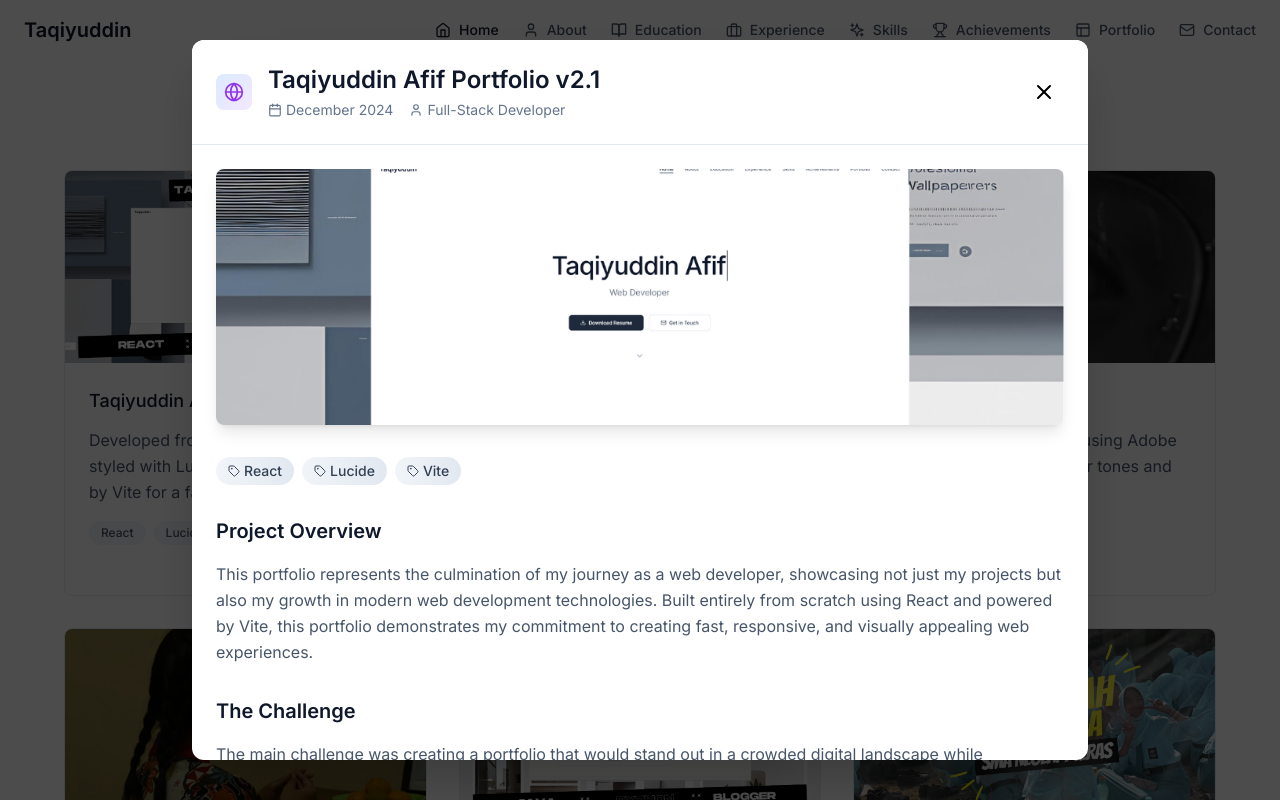
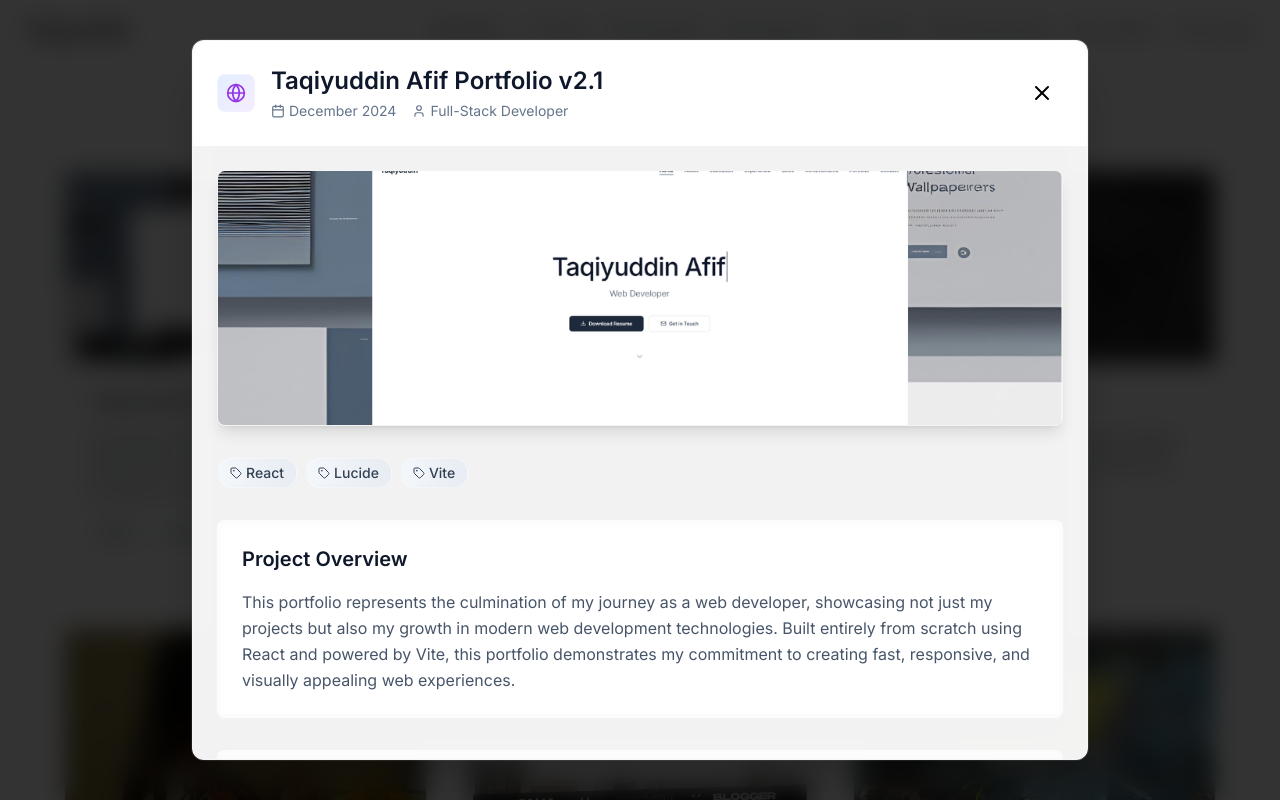
Before and after one commit to takhiyuddin/tqydnv2, a React (Vite) app: page / in a window 1280 px wide. Both pictures are taken after a click on the button "Taqiyuddin Afif Portfolio v2.1". Shown: the part 5627-6427 px from the top of the page. Built offline with nearby package versions, Linux system fonts and the light colour scheme.

Commit message:
Add Blur Effect to Portfolio Blog Modal

```diff
--- a/src/components/Portfolio.tsx
+++ b/src/components/Portfolio.tsx
@@ -63,7 +63,10 @@ const Portfolio = () => {
     setSelectedProject(project);
     setIsPopupOpen(true);
     setIsAnimating(true);
+
+    // Add blur effect to body
     document.body.style.overflow = 'hidden';
+    document.body.classList.add('modal-blur-active');
 
     // Trigger content animations after modal opens
     setTimeout(() => {
@@ -78,6 +81,10 @@ const Portfolio = () => {
 
   const handleCloseBlog = () => {
     setIsAnimating(false);
+
+    // Remove blur effect from body
+    document.body.classList.remove('modal-blur-active');
+
     setTimeout(() => {
       setIsPopupOpen(false);
       setSelectedProject(null);
@@ -397,22 +404,30 @@ const Portfolio = () => {
         </div>
       </div>
 
-      {/* Animated Blog-Style Pop-up */}
+      {/* Animated Blog-Style Pop-up with Blur Background */}
       {isPopupOpen && selectedProject && (
         <div
-          className={`fixed inset-0 z-50 bg-black/70 flex items-center justify-center p-4 overflow-y-auto transition-all duration-300 ${
+          className={`fixed inset-0 z-50 flex items-center justify-center p-4 overflow-y-auto transition-all duration-500 ${
             isAnimating ? 'opacity-100' : 'opacity-0'
           }`}
+          style={{
+            background: 'rgba(0, 0, 0, 0.8)',
+            backdropFilter: 'blur(12px)',
+            WebkitBackdropFilter: 'blur(12px)',
+          }}
         >
           <div
-            className={`bg-white rounded-xl max-w-4xl w-full max-h-[90vh] overflow-y-auto shadow-2xl transform transition-all duration-500 ${
+            className={`bg-white/95 backdrop-blur-xl rounded-xl max-w-4xl w-full max-h-[90vh] overflow-y-auto shadow-2xl border border-white/20 transform transition-all duration-700 ${
               isAnimating ? 'scale-100 translate-y-0 opacity-100' : 'scale-95 translate-y-8 opacity-0'
             }`}
+            style={{
+              boxShadow: '0 25px 50px -12px rgba(0, 0, 0, 0.25), 0 0 0 1px rgba(255, 255, 255, 0.1)',
+            }}
           >
-            {/* Animated Header */}
-            <div className="sticky top-0 bg-white/95 backdrop-blur-md border-b border-slate-200 p-6 flex items-center justify-between">
+            {/* Animated Header with Glass Effect */}
+            <div className="sticky top-0 bg-white/90 backdrop-blur-xl border-b border-white/20 p-6 flex items-center justify-between">
               <div className="flex items-center gap-4">
-                <div className="p-2 bg-gradient-to-br from-blue-100 to-purple-100 rounded-lg transform hover:scale-110 transition-transform duration-200">
+                <div className="p-2 bg-gradient-to-br from-blue-100/80 to-purple-100/80 backdrop-blur-sm rounded-lg transform hover:scale-110 transition-transform duration-200 border border-white/30">
                   {selectedProject.type === 'video' ?
                     <Play size={20} className="text-blue-600" /> :
                     <Globe size={20} className="text-purple-600" />
@@ -436,18 +451,18 @@ const Portfolio = () => {
               </div>
               <button
                 onClick={handleCloseBlog}
-                className="p-2 hover:bg-red-50 hover:text-red-600 rounded-lg transition-all duration-200 transform hover:scale-110"
+                className="p-2 hover:bg-red-50/80 hover:text-red-600 rounded-lg transition-all duration-200 transform hover:scale-110 backdrop-blur-sm border border-transparent hover:border-red-200/50"
               >
                 <X size={24} />
               </button>
             </div>
 
-            {/* Animated Content */}
+            {/* Animated Content with Glass Effect */}
             <div className="p-6 space-y-8">
               {/* Featured Image/Video with Animation */}
               <div className="w-full blog-section opacity-0 transform translate-y-4 transition-all duration-700">
                 {selectedProject.type === 'video' && selectedProject.youtubeId ? (
-                  <div className="aspect-video w-full rounded-lg overflow-hidden shadow-lg hover:shadow-xl transition-shadow duration-300">
+                  <div className="aspect-video w-full rounded-lg overflow-hidden shadow-lg hover:shadow-xl transition-shadow duration-300 border border-white/20">
                     <iframe
                       className="w-full h-full"
                       src={`https://www.youtube.com/embed/${selectedProject.youtubeId}`}
@@ -460,17 +475,17 @@ const Portfolio = () => {
                   <img
                     src={selectedProject.image}
                     alt={selectedProject.title}
-                    className="w-full h-64 object-cover rounded-lg shadow-lg hover:shadow-xl transition-all duration-300 transform hover:scale-[1.02]"
+                    className="w-full h-64 object-cover rounded-lg shadow-lg hover:shadow-xl transition-all duration-300 transform hover:scale-[1.02] border border-white/20"
                   />
                 )}
               </div>
 
-              {/* Animated Tags */}
+              {/* Animated Tags with Glass Effect */}
               <div className="flex flex-wrap gap-2 blog-section opacity-0 transform translate-y-4 transition-all duration-700">
                 {selectedProject.tags.map((tag, index) => (
                   <span
                     key={index}
-                    className="flex items-center gap-1 px-3 py-1 bg-gradient-to-r from-slate-100 to-slate-200 text-slate-700 rounded-full text-sm font-medium hover:from-blue-100 hover:to-purple-100 hover:text-blue-700 transition-all duration-300 transform hover:scale-105"
+                    className="flex items-center gap-1 px-3 py-1 bg-gradient-to-r from-slate-100/80 to-slate-200/80 backdrop-blur-sm text-slate-700 rounded-full text-sm font-medium hover:from-blue-100/80 hover:to-purple-100/80 hover:text-blue-700 transition-all duration-300 transform hover:scale-105 border border-white/30"
                     style={{ animationDelay: `${index * 100}ms` }}
                   >
                     <Tag size={12} />
@@ -479,30 +494,30 @@ const Portfolio = () => {
                 ))}
               </div>
 
-              {/* Animated Blog Content */}
+              {/* Animated Blog Content with Glass Cards */}
               <article className="prose prose-slate max-w-none">
-                <section className="mb-8 blog-section opacity-0 transform translate-y-4 transition-all duration-700">
+                <section className="mb-8 blog-section opacity-0 transform translate-y-4 transition-all duration-700 p-6 bg-white/40 backdrop-blur-sm rounded-lg border border-white/30">
                   <h3 className="text-xl font-semibold text-slate-900 mb-4 hover:text-blue-600 transition-colors duration-200">
                     Project Overview
                   </h3>
                   <p className="text-slate-600 leading-relaxed">{selectedProject.blogContent.overview}</p>
                 </section>
 
-                <section className="mb-8 blog-section opacity-0 transform translate-y-4 transition-all duration-700">
+                <section className="mb-8 blog-section opacity-0 transform translate-y-4 transition-all duration-700 p-6 bg-white/40 backdrop-blur-sm rounded-lg border border-white/30">
                   <h3 className="text-xl font-semibold text-slate-900 mb-4 hover:text-blue-600 transition-colors duration-200">
                     The Challenge
                   </h3>
                   <p className="text-slate-600 leading-relaxed">{selectedProject.blogContent.challenge}</p>
                 </section>
 
-                <section className="mb-8 blog-section opacity-0 transform translate-y-4 transition-all duration-700">
+                <section className="mb-8 blog-section opacity-0 transform translate-y-4 transition-all duration-700 p-6 bg-white/40 backdrop-blur-sm rounded-lg border border-white/30">
                   <h3 className="text-xl font-semibold text-slate-900 mb-4 hover:text-blue-600 transition-colors duration-200">
                     The Solution
                   </h3>
                   <p className="text-slate-600 leading-relaxed">{selectedProject.blogContent.solution}</p>
                 </section>
 
-                <section className="mb-8 blog-section opacity-0 transform translate-y-4 transition-all duration-700">
+                <section className="mb-8 blog-section opacity-0 transform translate-y-4 transition-all duration-700 p-6 bg-white/40 backdrop-blur-sm rounded-lg border border-white/30">
                   <h3 className="text-xl font-semibold text-slate-900 mb-4 hover:text-blue-600 transition-colors duration-200">
                     Key Features
                   </h3>
@@ -510,7 +525,7 @@ const Portfolio = () => {
                     {selectedProject.blogContent.features.map((feature, index) => (
                       <li
                         key={index}
-                        className="flex items-start gap-3 hover:bg-slate-50 p-2 rounded-lg transition-all duration-200 transform hover:translate-x-2"
+                        className="flex items-start gap-3 hover:bg-white/30 p-2 rounded-lg transition-all duration-200 transform hover:translate-x-2"
                         style={{ animationDelay: `${index * 50}ms` }}
                       >
                         <div className="w-1.5 h-1.5 bg-gradient-to-r from-blue-400 to-purple-400 rounded-full mt-2 flex-shrink-0"></div>
@@ -520,7 +535,7 @@ const Portfolio = () => {
                   </ul>
                 </section>
 
-                <section className="mb-8 blog-section opacity-0 transform translate-y-4 transition-all duration-700">
+                <section className="mb-8 blog-section opacity-0 transform translate-y-4 transition-all duration-700 p-6 bg-white/40 backdrop-blur-sm rounded-lg border border-white/30">
                   <h3 className="text-xl font-semibold text-slate-900 mb-4 hover:text-blue-600 transition-colors duration-200">
                     Technologies Used
                   </h3>
@@ -528,7 +543,7 @@ const Portfolio = () => {
                     {selectedProject.blogContent.technologies.map((tech, index) => (
                       <li
                         key={index}
-                        className="flex items-start gap-3 hover:bg-slate-50 p-2 rounded-lg transition-all duration-200 transform hover:translate-x-2"
+                        className="flex items-start gap-3 hover:bg-white/30 p-2 rounded-lg transition-all duration-200 transform hover:translate-x-2"
                         style={{ animationDelay: `${index * 50}ms` }}
                       >
                         <div className="w-1.5 h-1.5 bg-gradient-to-r from-green-400 to-blue-400 rounded-full mt-2 flex-shrink-0"></div>
@@ -538,14 +553,14 @@ const Portfolio = () => {
                   </ul>
                 </section>
 
-                <section className="mb-8 blog-section opacity-0 transform translate-y-4 transition-all duration-700">
+                <section className="mb-8 blog-section opacity-0 transform translate-y-4 transition-all duration-700 p-6 bg-white/40 backdrop-blur-sm rounded-lg border border-white/30">
                   <h3 className="text-xl font-semibold text-slate-900 mb-4 hover:text-blue-600 transition-colors duration-200">
                     Outcome & Results
                   </h3>
                   <p className="text-slate-600 leading-relaxed">{selectedProject.blogContent.outcome}</p>
                 </section>
 
-                <section className="mb-8 blog-section opacity-0 transform translate-y-4 transition-all duration-700">
+                <section className="mb-8 blog-section opacity-0 transform translate-y-4 transition-all duration-700 p-6 bg-white/40 backdrop-blur-sm rounded-lg border border-white/30">
                   <h3 className="text-xl font-semibold text-slate-900 mb-4 hover:text-blue-600 transition-colors duration-200">
                     Key Learnings
                   </h3>
@@ -553,7 +568,7 @@ const Portfolio = () => {
                     {selectedProject.blogContent.lessons.map((lesson, index) => (
                       <li
                         key={index}
-                        className="flex items-start gap-3 hover:bg-slate-50 p-2 rounded-lg transition-all duration-200 transform hover:translate-x-2"
+                        className="flex items-start gap-3 hover:bg-white/30 p-2 rounded-lg transition-all duration-200 transform hover:translate-x-2"
                         style={{ animationDelay: `${index * 50}ms` }}
                       >
                         <div className="w-1.5 h-1.5 bg-gradient-to-r from-purple-400 to-pink-400 rounded-full mt-2 flex-shrink-0"></div>
@@ -564,14 +579,14 @@ const Portfolio = () => {
                 </section>
               </article>
 
-              {/* Animated Action Buttons */}
-              <div className="flex flex-col sm:flex-row gap-4 pt-6 border-t border-slate-200 blog-section opacity-0 transform translate-y-4 transition-all duration-700">
+              {/* Animated Action Buttons with Glass Effect */}
+              <div className="flex flex-col sm:flex-row gap-4 pt-6 border-t border-white/20 blog-section opacity-0 transform translate-y-4 transition-all duration-700">
                 {selectedProject.type === 'video' && selectedProject.youtubeId && (
                   <a
                     href={`https://www.youtube.com/watch?v=${selectedProject.youtubeId}`}
                     target="_blank"
                     rel="noopener noreferrer"
-                    className="flex items-center justify-center gap-2 bg-gradient-to-r from-red-600 to-red-700 text-white px-6 py-3 rounded-lg font-medium hover:from-red-700 hover:to-red-800 transition-all duration-300 transform hover:scale-105 hover:shadow-lg"
+                    className="flex items-center justify-center gap-2 bg-gradient-to-r from-red-600/90 to-red-700/90 backdrop-blur-sm text-white px-6 py-3 rounded-lg font-medium hover:from-red-700/90 hover:to-red-800/90 transition-all duration-300 transform hover:scale-105 hover:shadow-lg border border-white/20"
                   >
                     <Play size={16} />
                     Watch on YouTube
@@ -582,7 +597,7 @@ const Portfolio = () => {
                     href={selectedProject.url}
                     target="_blank"
                     rel="noopener noreferrer"
-                    className="flex items-center justify-center gap-2 bg-gradient-to-r from-slate-900 to-slate-800 text-white px-6 py-3 rounded-lg font-medium hover:from-slate-800 hover:to-slate-700 transition-all duration-300 transform hover:scale-105 hover:shadow-lg"
+                    className="flex items-center justify-center gap-2 bg-gradient-to-r from-slate-900/90 to-slate-800/90 backdrop-blur-sm text-white px-6 py-3 rounded-lg font-medium hover:from-slate-800/90 hover:to-slate-700/90 transition-all duration-300 transform hover:scale-105 hover:shadow-lg border border-white/20"
                   >
                     <ExternalLink size={16} />
                     Visit Website
@@ -590,7 +605,7 @@ const Portfolio = () => {
                 )}
                 <button
                   onClick={handleCloseBlog}
-                  className="flex items-center justify-center gap-2 border border-slate-300 text-slate-700 px-6 py-3 rounded-lg font-medium hover:border-slate-400 hover:bg-slate-50 transition-all duration-300 transform hover:scale-105"
+                  className="flex items-center justify-center gap-2 border border-slate-300/50 bg-white/50 backdrop-blur-sm text-slate-700 px-6 py-3 rounded-lg font-medium hover:border-slate-400/50 hover:bg-white/70 transition-all duration-300 transform hover:scale-105"
                 >
                   Close
                 </button>
@@ -605,6 +620,21 @@ const Portfolio = () => {
           opacity: 1 !important;
           transform: translateY(0) !important;
         }
+
+        /* Global blur effect for body when modal is active */
+        :global(body.modal-blur-active) {
+          overflow: hidden;
+        }
+
+        :global(body.modal-blur-active > div:not(.fixed)) {
+          filter: blur(8px);
+          transition: filter 0.3s ease-out;
+        }
+
+        :global(body.modal-blur-active #root > *:not(.fixed)) {
+          filter: blur(8px);
+          transition: filter 0.3s ease-out;
+        }
       `}</style>
     </section>
   );
```
